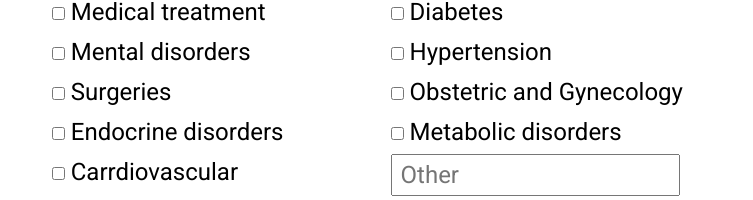
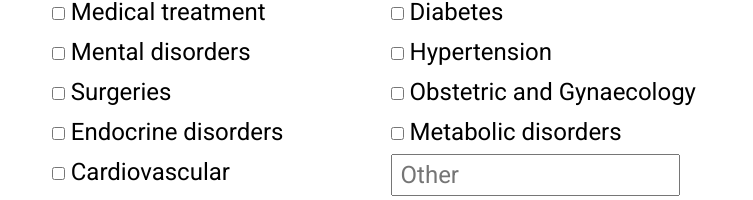
Before and after one commit to Rohan-San/Kiosk, a plain HTML site: page history.html in a window 1280 px wide. Shown: the part 600-800 px from the top of the page, 100-853 px from the left. Drawn offline with Linux system fonts and the light colour scheme.

Commit message:
Fixed typos

```diff
--- a/history.html
+++ b/history.html
@@ -85,10 +85,10 @@
             <label class="col-4 question-label"><input type="checkbox" name="q1_option[]" value=""> Mental disorders</label>
             <label class="col-4 question-label"><input type="checkbox" name="q1_option[]" value=""> Hypertension</label>
             <label class="col-4 question-label"><input type="checkbox" name="q1_option[]" value=""> Surgeries</label>
-            <label class="col-4 question-label"><input type="checkbox" name="q1_option[]" value=""> Obstetric and Gynecology</label>
+            <label class="col-4 question-label"><input type="checkbox" name="q1_option[]" value=""> Obstetric and Gynaecology</label>
             <label class="col-4 question-label"><input type="checkbox" name="q1_option[]" value=""> Endocrine disorders</label>
             <label class="col-4 question-label"><input type="checkbox" name="q1_option[]" value=""> Metabolic disorders</label>
-            <label class="col-4 question-label"><input type="checkbox" name="q1_option[]" value=""> Carrdiovascular</label><br>
+            <label class="col-4 question-label"><input type="checkbox" name="q1_option[]" value=""> Cardiovascular</label><br>
             <label class="col-4 question-label"><input type="text" name="q3_option" value="" placeholder=" Other"></label><br><br>
         </div>
         <div class="question row">
```
